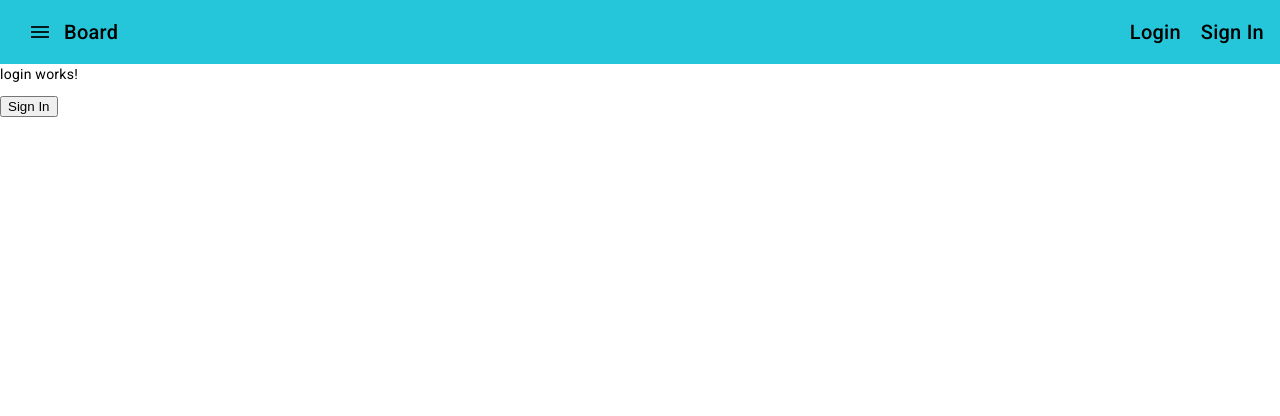
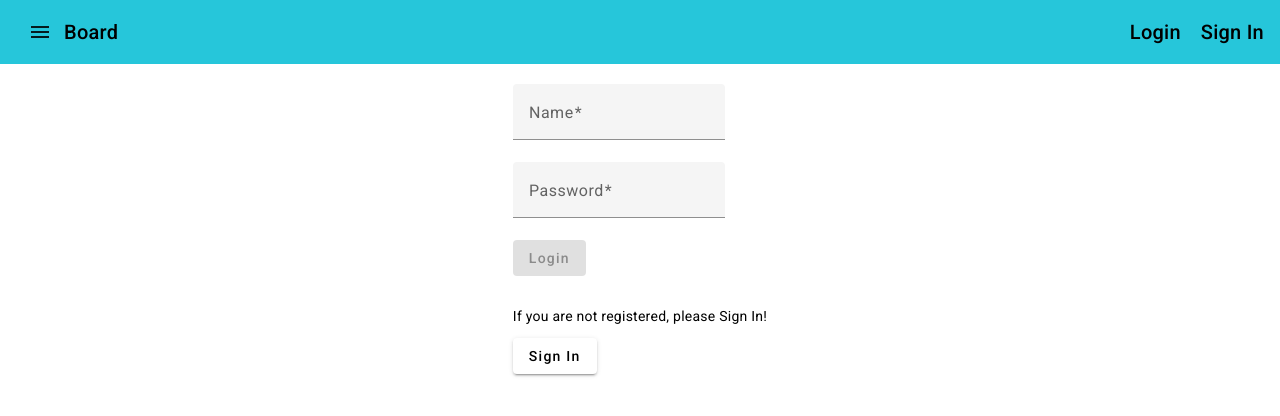
Before and after one commit to EwelaCode/angular-training, an Angular app: page /login in a window 1280 px wide. Shown: the top 416 px of the page. Built offline with nearby package versions, Linux system fonts and the light colour scheme.

Commit message:
add login sign in forms and http requests

```diff
--- /dev/null
+++ b/src/app/auth/auth.component.html
@@ -0,0 +1 @@
+<p>auth works!</p>
--- /dev/null
+++ b/src/app/auth/auth.service.ts
@@ -0,0 +1,24 @@
+import { HttpClient, HttpErrorResponse } from '@angular/common/http';
+import { Injectable } from '@angular/core';
+import { catchError } from 'rxjs/operators';
+
+@Injectable({
+  providedIn: 'root',
+})
+export class AuthService {
+  constructor(private http: HttpClient) {}
+
+  signUp(username: string, password: string) {
+    return this.http
+      .post('http://localhost:3000/dev/auth/signup', { username, password })
+  }
+
+  login(username: string, password: string) {
+    return this.http
+      .post('http://localhost:3000/dev/auth/login', { username, password })
+  }
+
+  // handleError(errorResponse: HttpErrorResponse) {
+  //   return errorResponse;
+  // }
+}
--- a/src/app/board/item-directive.directive.ts
+++ b/src/app/board/item-directive.directive.ts
@@ -2,7 +2,7 @@ import { Directive, Input, TemplateRef, ViewContainerRef } from '@angular/core';
 import { BoardItem } from '../shared/boardItem.model';
 
 @Directive({
-  selector: '[appUnless]'
+  selector: '[completedItems]'
 })
 export class ItemDirectiveDirective {
   private hasView = false;
--- a/src/app/login/login.component.css
+++ b/src/app/login/login.component.css
@@ -0,0 +1,5 @@
+.center {
+  margin: auto;
+  width: max-content;
+  padding: 20px;
+}
--- a/src/app/login/login.component.html
+++ b/src/app/login/login.component.html
@@ -1,2 +1,28 @@
-<p>login works!</p>
-<button (click)="goToSignup()">Sign In</button>
+<form #authForm="ngForm" (ngSubmit)="onLogin(authForm)" class="center">
+  <div>
+    <mat-form-field>
+      <mat-label for="username">Name</mat-label>
+      <input matInput type="text" id="username" ngModel name="username" required username>
+    </mat-form-field>
+  </div>
+
+  <mat-form-field>
+    <mat-label for="password">Password</mat-label>
+    <input matInput type="password" id="password" ngModel name="password" required minlength="5">
+  </mat-form-field>
+
+  <div>
+    <button mat-raised-button color="primary" type="submit" [disabled]="!authForm.valid">
+      Login
+    </button>
+
+  </div>
+
+  <div>
+    <p style="margin-top: 30px">
+      If you are not registered, please Sign In!
+    </p>
+  </div>
+  <button mat-raised-button (click)="goToSignup()">Sign In</button>
+
+</form>
--- a/src/app/login/login.component.ts
+++ b/src/app/login/login.component.ts
@@ -1,5 +1,7 @@
 import { Component } from '@angular/core';
 import { ActivatedRoute, Router } from '@angular/router';
+import { AuthService } from '../auth/auth.service';
+import { NgForm } from '@angular/forms';
 
 @Component({
   selector: 'app-login',
@@ -10,6 +12,7 @@ export class LoginComponent {
 
   constructor(private router: Router,
     private route: ActivatedRoute,
+    private authService: AuthService,
     ) {}
 
   goToSignup() {
@@ -17,4 +20,19 @@ export class LoginComponent {
     this.router.navigate(['signup'])
 
   }
+
+  onLogin(form: NgForm) {
+    if (!form.valid) {
+      return;
+    }
+
+    const username = form.value.username;
+    const password = form.value.password;
+
+    this.authService.login(username, password).subscribe(resData => {
+      console.log(resData);
+    });
+
+    console.log(form)
+  }
 }
--- a/src/app/signup/signup.component.css
+++ b/src/app/signup/signup.component.css
@@ -0,0 +1,5 @@
+.center {
+  margin: auto;
+  width: max-content;
+  padding: 20px;
+}
--- a/src/app/signup/signup.component.html
+++ b/src/app/signup/signup.component.html
@@ -1 +1,20 @@
-<p>signup works!</p>
+<form #authForm="ngForm" (ngSubmit)="onSignUp(authForm)" class="center">
+
+  <div>
+    <mat-form-field>
+      <mat-label for="username">Name</mat-label>
+      <input matInput type="text" id="username" ngModel name="username" required username>
+    </mat-form-field>
+  </div>
+
+  <mat-form-field>
+    <mat-label for="password">Password</mat-label>
+    <input matInput type="password" id="password" ngModel name="password" required minlength="5">
+  </mat-form-field>
+
+  <div>
+    <button mat-raised-button color="primary" type="submit" [disabled]="!authForm.valid">
+      Sign In
+    </button>
+  </div>
+</form>
--- a/src/app/signup/signup.component.ts
+++ b/src/app/signup/signup.component.ts
@@ -1,4 +1,7 @@
 import { Component } from '@angular/core';
+import { NgForm } from '@angular/forms';
+import { Router } from '@angular/router';
+import { AuthService } from '../auth/auth.service';
 
 @Component({
   selector: 'app-signup',
@@ -7,4 +10,22 @@ import { Component } from '@angular/core';
 })
 export class SignupComponent {
 
+
+  constructor(private authService: AuthService,
+    private router: Router) {}
+
+  onSignUp(form: NgForm) {
+    if (!form.valid) {
+      return;
+    }
+
+    const username = form.value.username;
+    const password = form.value.password;
+
+    this.authService.signUp(username, password).subscribe(resData => {
+      console.log(resData);
+    });
+
+    console.log(form)
+  }
 }
```
Also changed, not shown: src/app/app.module.ts (+11 -11 lines), src/app/auth/auth.component.ts (added, +10 -0 lines), src/app/auth/auth.component.css (added), 2 other files (tests, documents, lock files or other folders).
